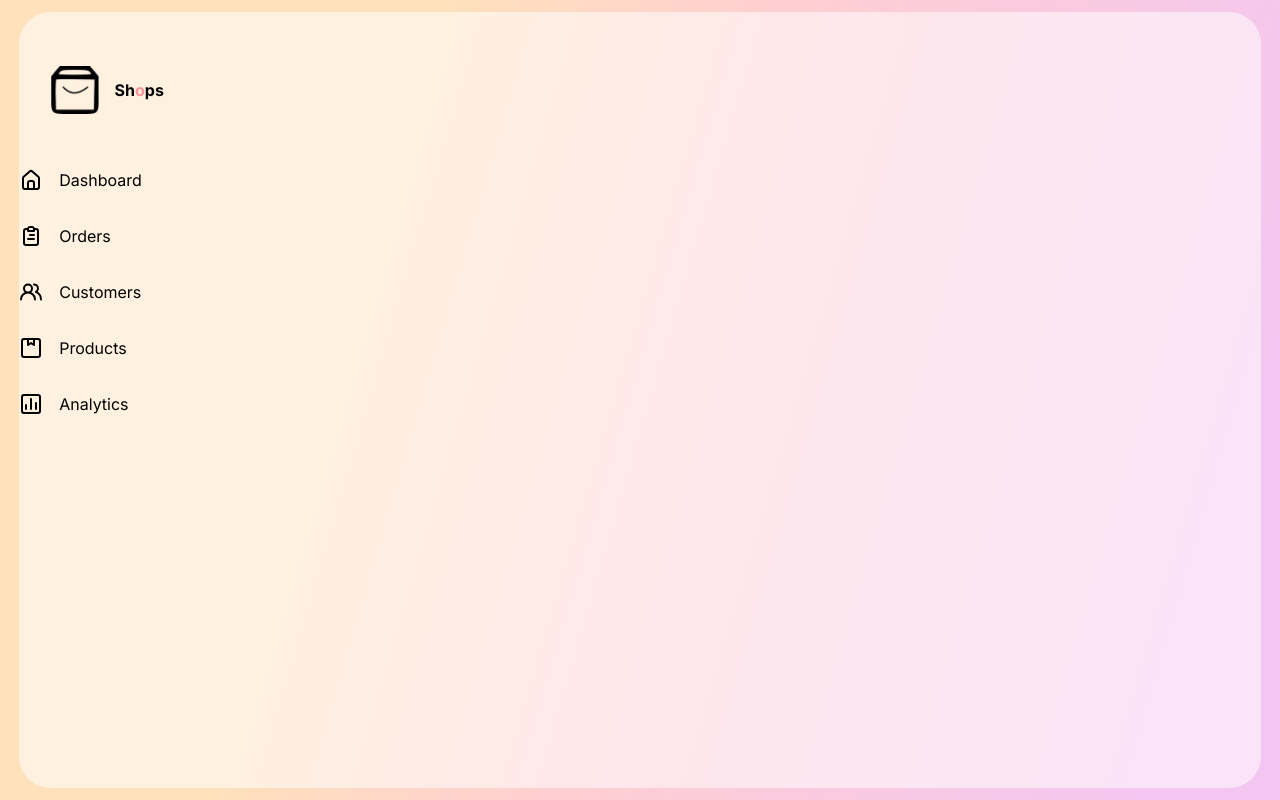
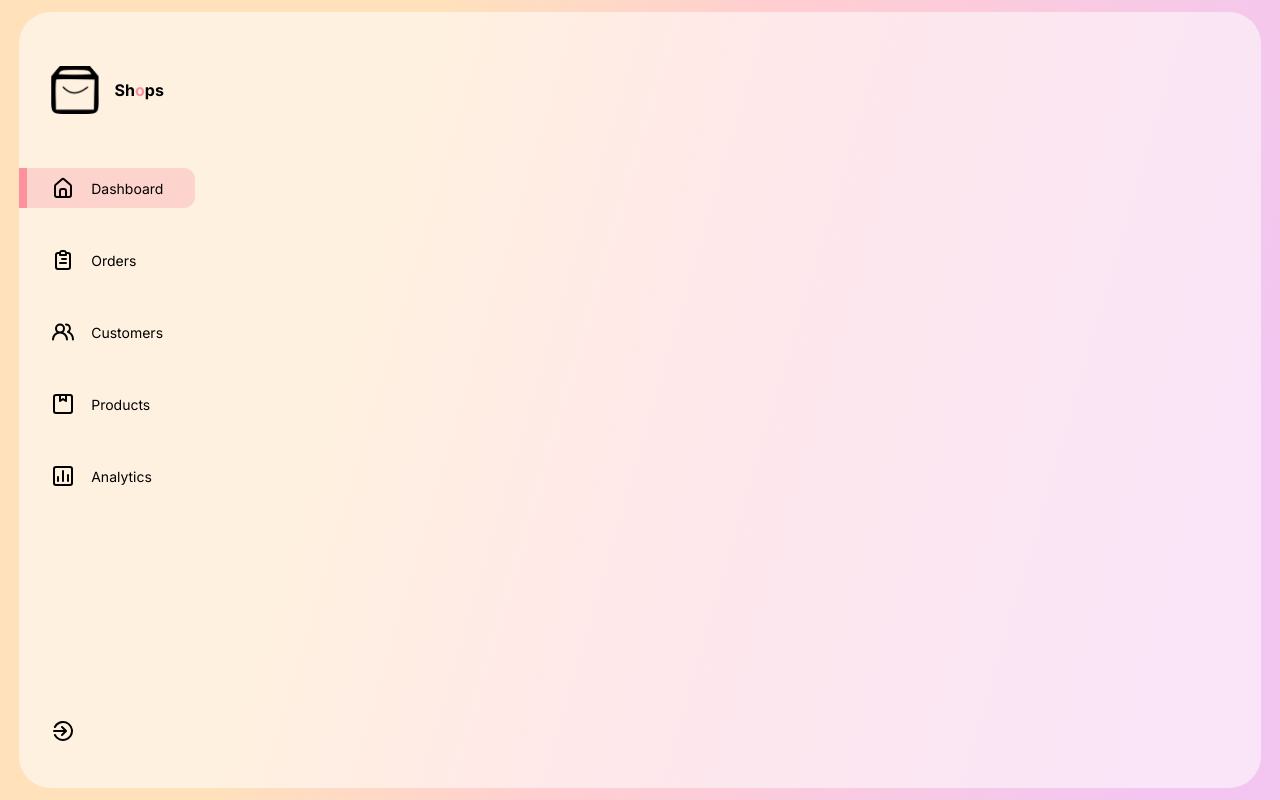
Before and after one commit to JawadAsif/React_Admin_Dashboard, a React (Create React App) app: page / in a window 1280 px wide. Built offline with nearby package versions, Linux system fonts and the light colour scheme.

Commit message:
sidebar completed

```diff
--- a/src/components/Sidebar/Sidebar.css
+++ b/src/components/Sidebar/Sidebar.css
@@ -37,4 +37,33 @@
     display: flex;
     align-items: center;
     gap: 1rem;
+    height: 2.5rem;
+    margin-left: 2rem;
+    position: relative;
+    transition: all 300ms ease;
+    font-size: 14px;
+    border-radius: 0.7rem;
 }
+
+.menuItem:hover {
+    cursor: pointer;
+}
+
+.active {
+    background: var(--activeItem);
+    margin-left: 0;
+}
+
+.active::before {
+    content: '';
+    width: 8px;
+    height: 100%;
+    background: var(--pink);
+    margin-right: calc(1rem - 8px);
+}
+
+.menu .menuItem:last-child {
+    position: absolute;
+    bottom: 2.3rem;
+    width: 100%;
+}
--- a/src/components/Sidebar/Sidebar.jsx
+++ b/src/components/Sidebar/Sidebar.jsx
@@ -1,10 +1,12 @@
-import React from 'react'
+import React,{useState} from 'react'
 import './Sidebar.css'
 import Logo from '../../imgs/logo.png'
 
 import { SidebarData } from '../../Data/Data'
+import {UilSignOutAlt} from "@iconscout/react-unicons"
 
 const Sidebar = () => {
+  const [selected, setSelected] = useState(0);
   return (
     <div className="Sidebar">
       {/* logo */}
@@ -18,12 +20,16 @@
       <div className="menu">
         {SidebarData.map((item,index)=>{
           return (
-            <div className="menuItem">
+            <div className={selected===index?"menuItem active":"menuItem"}
+            key={index} onClick={()=>setSelected(index)}>
               <item.icon/>
               <span>{item.heading}</span>
             </div>
           )
         })}
+        <div className="menuItem">
+          <UilSignOutAlt/>
+        </div>
       </div>
     </div>
   )
```
